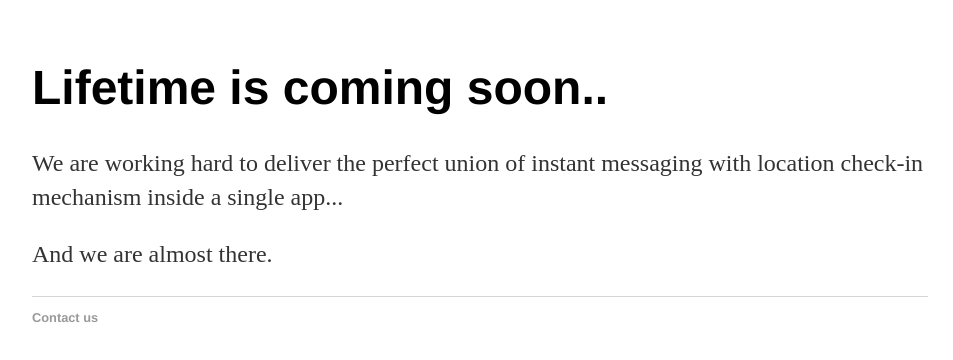
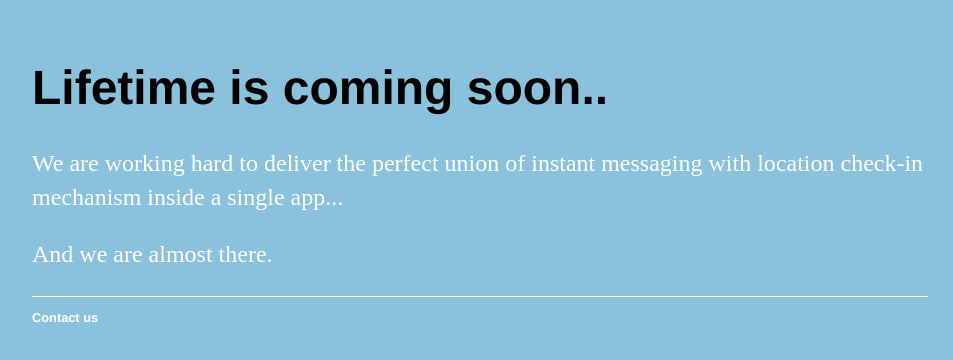
Before and after one commit to VictorElie/victorelie.github.io, a plain HTML site: page index.html in a window 1280 px wide. Shown: the whole page, without its empty margins (160-1113 px from the left). Drawn offline with Linux system fonts and the light colour scheme.

Commit message:
Update main.css

```diff
--- a/css/main.css
+++ b/css/main.css
@@ -1,6 +1,7 @@
 body {
     margin: 60px auto;
     width: 70%;
+    background-color: #8ac1dd;
 }
 nav ul, footer ul {
     font-family:'Helvetica', 'Arial', 'Sans-Serif';
@@ -14,7 +15,7 @@ nav ul li, footer ul li {
 }
 a {
     text-decoration: none;
-    color: #999;
+    color: #ffffff;
 }
 a:hover {
     text-decoration: underline;
@@ -22,14 +23,16 @@ a:hover {
 h1 {
     font-size: 3em;
     font-family:'Helvetica', 'Arial', 'Sans-Serif';
+    background-color: #8ac1dd;
 }
 p {
     font-size: 1.5em;
     line-height: 1.4em;
-    color: #333;
+    color: #ffffff;
+    background-color: #8ac1dd;
 }
 footer {
-    border-top: 1px solid #d5d5d5;
+    border-top: 1px solid #ffffff;
     font-size: .8em;
 }
 
```
